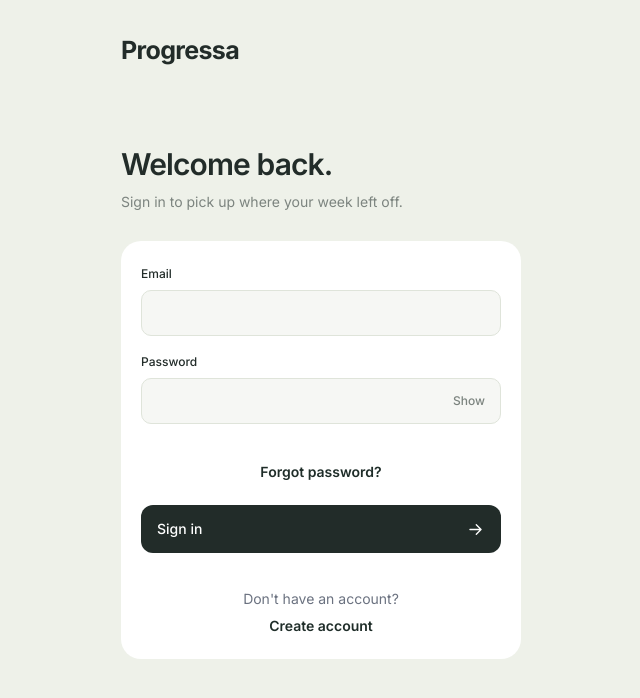
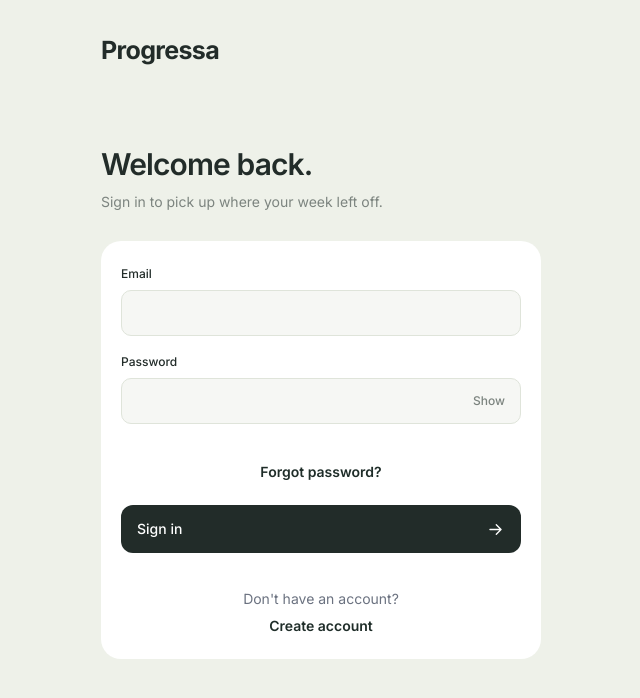
Before and after one commit to AndresRTM/ProgressaClient, a React (Vite) app: page / in a window 1280 px wide. Shown: the top 698 px of the page, without its empty margins (319-959 px from the left). Built offline with nearby package versions, Linux system fonts and the light colour scheme.

Commit message:
Widen login pages

```diff
--- a/src/features/auth/login.css
+++ b/src/features/auth/login.css
@@ -115,3 +115,10 @@
   outline: 2px solid currentColor;
   outline-offset: 4px;
 }
+
+
+@media (min-width: 1024px) {
+  .login-page {
+    max-width: 480px;
+  }
+}
```
